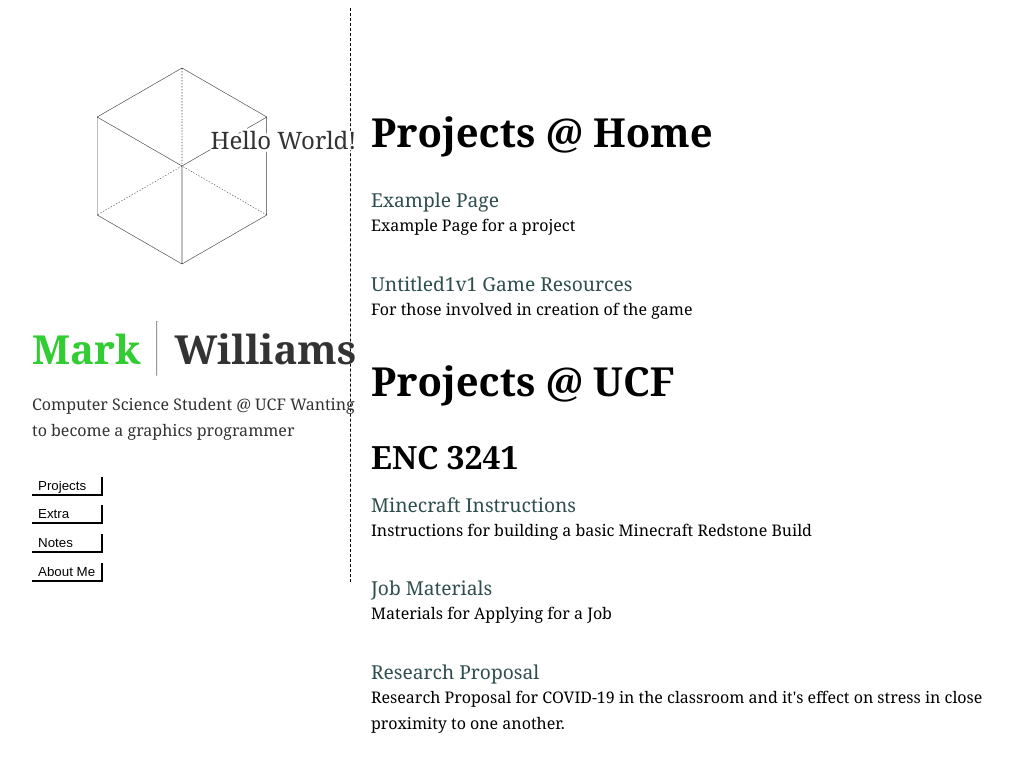
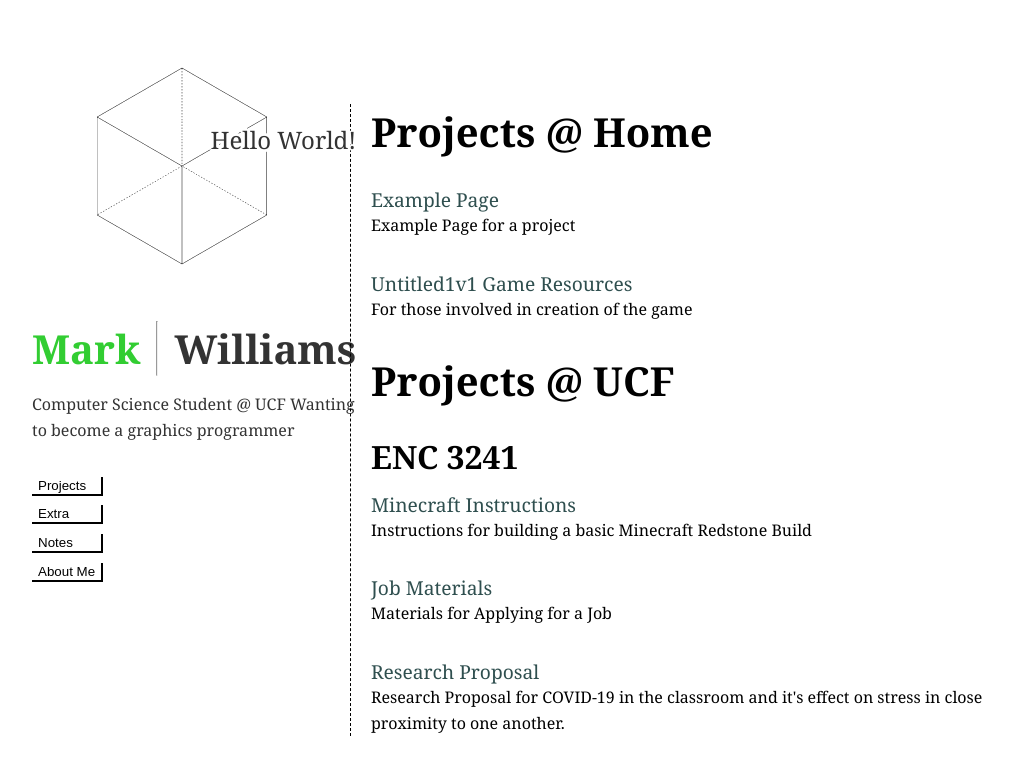
Before and after one commit to MW-0317/MW-0317.github.io, a React app in the folder my-app/: page /#/ in a window 1280 px wide. Shown: the whole page, without its empty margins (8-1021 px from the left). Built offline with nearby package versions, Linux system fonts and the light colour scheme; a web font is replaced by a local one.

Commit message:
Updated small things

```diff
--- a/my-app/src/Content.css
+++ b/my-app/src/Content.css
@@ -21,6 +21,8 @@ a:hover {
     margin: 0;
     margin-top: 1in;
     max-width: 8.5in;
+    padding-left: 20px;
+    border-left: dashed 1px;
 }
 
 iframe {
--- a/my-app/src/Information.css
+++ b/my-app/src/Information.css
@@ -38,9 +38,10 @@
   min-width: 0px;
   max-width: 300px;
   display: flex;
-  margin-right: 20px;
-  padding-right: 50px;
-  border-right: dashed 1px;
+  /* margin-right: 20px; */
+  margin-right: 50px;
+  /* padding-right: 50px; */
+  /* border-right: dashed 1px; */
   /* flex-direction: row; */
 }
 
```
